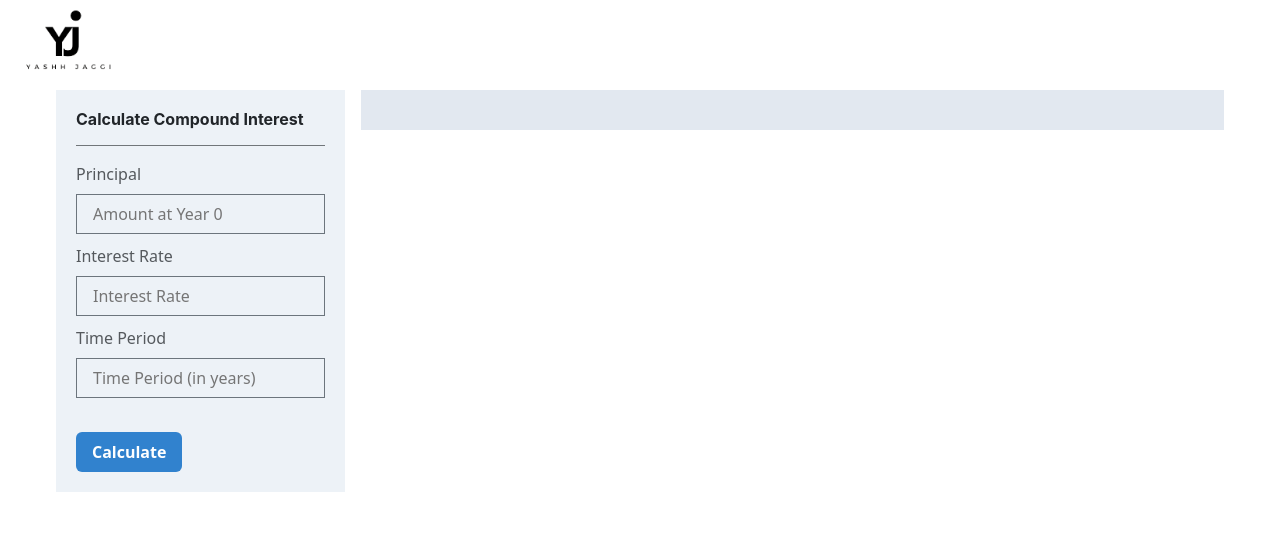
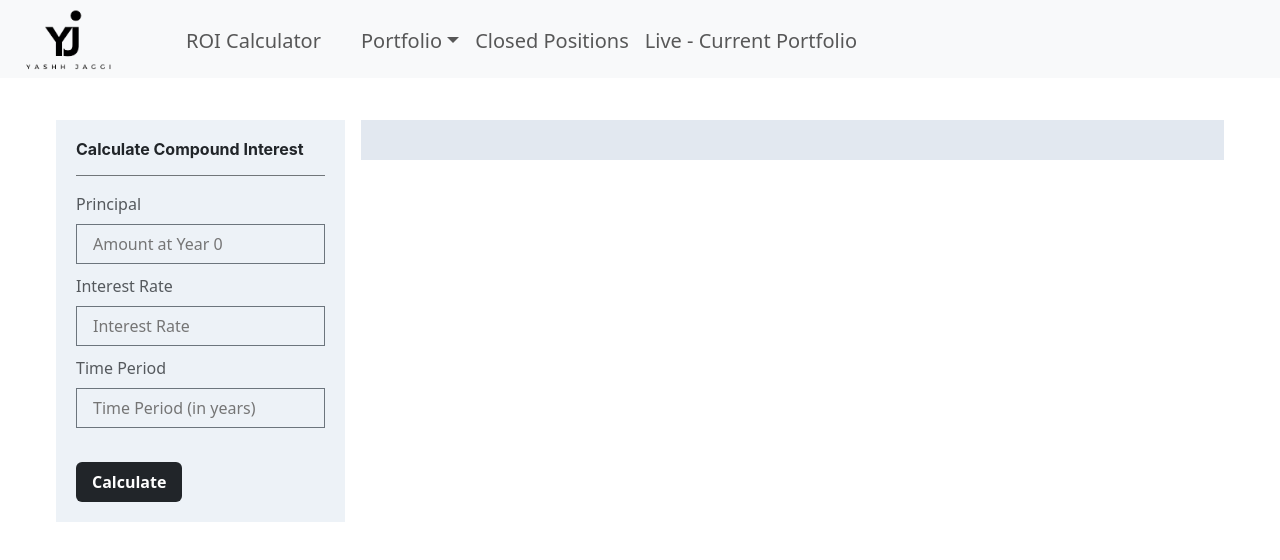
Before and after one commit to yashhjaggi1998/Stan-Weinstein-Portfolio, a Next.js app: page /compound_interest_calculator in a window 1280 px wide. Shown: the top 560 px of the page. Built offline with nearby package versions, Linux system fonts and the light colour scheme.

Commit message:
Compound Interest Calculator - v0.2
- Display Final Net Worth
- Compare with underlying index.

```diff
--- a/pages/compound_interest_calculator.js
+++ b/pages/compound_interest_calculator.js
@@ -1,63 +1,82 @@
 import { Helmet } from "react-helmet";
 import {
-    VStack,
     Heading,
     Input,
     Button,
-    HStack,
-    Center,
     Flex,
-    Container,
-    Grid,
     FormControl,
     FormLabel,
     Box,
     Divider,
+    Text,
 } from "@chakra-ui/react";
-import { useState } from "react";
-import { Chart } from "react-google-charts";
-import LoadingSpinner from "./components/loading-spinner";
 import {
     Navbar,
     Nav,
- } from "react-bootstrap";
- import "bootstrap/dist/css/bootstrap.min.css";
+    NavDropdown,
+} from "react-bootstrap";import { useState } from "react";
+import { Chart } from "react-google-charts";
+import LoadingSpinner from "./components/loading-spinner";
+import "bootstrap/dist/css/bootstrap.min.css";
 
 export default function CompoundInterestCalculator() {
 
     const [endOfYearNetWorth, setEndOfYearNetWorth] = useState([]);
+    const nifty_annual_roi = 15;
 
     const chart_options = {
         title: 'Annual Compound Interest',
-        legend: { position: 'bottom' },
+        legend: { position: 'top' },
+        tooltip: { isHtml: true, trigger: 'focus' },
         hAxis: {
             title: 'Year',
         },
         vAxis: {
-            title: 'Amount',
+            title: 'Net Worth',
             format: 'short',
+        },
+        series: {
+            0: { color: 'green', lineWidth: 2, pointSize: 0, lineDashStyle: [4, 4]},
+            1: {color: 'blue', lineWidth: 2, lineDashStyle: [4, 4], pointSize: 0},
         },
     };
 
+    //Format sales in lakhs and Crores
+    const formatSales = (value) =>
+    {
+        if (value > 10000000) {
+            return (value / 10000000).toFixed(2) + ' Cr';
+        }
+        else if (value > 100000) {
+            return (value / 100000).toFixed(2) + ' L';
+        }
+        else {
+            return value;
+        }
+    };
+
     const handleSubmit = () => {
+
 
         const principal_amount = parseFloat(document.getElementById("principal_amount").value);
         const interest_rate = document.getElementById("interest_rate").value;
         const time_period = document.getElementById("time_period").value;
 
         let amount = principal_amount;
-        let temp_arr = [{year: 0, amount: amount}];
+        let nifty_amount = principal_amount;
+        let temp_arr = [{year: 0, net_worth: amount}];
 
-        for (let i = 1; i <= time_period; i++) {
+        for (let i = 1; i <= time_period; i++)
+        {
             amount *=  1 + interest_rate/100;
-            temp_arr.push({
-                year: i,
-                amount: amount.toFixed(2),
-            });
+            nifty_amount *= 1 + nifty_annual_roi/100;
+
+            temp_arr.push({ year: i, net_worth: amount.toFixed(2), nifty_net_worth: nifty_amount.toFixed(2)});
+
             amount += principal_amount;
+            nifty_amount += principal_amount;
         }
 
-        console.log(temp_arr);
         setEndOfYearNetWorth(temp_arr);
     };
 
@@ -67,8 +86,7 @@ export default function CompoundInterestCalculator() {
                 <title>Compound Interest Calculator</title>
             </Helmet>
 
-            <Navbar fixed="top" bg="white" className="ps-4 pt-1 pb-0">
-
+            <Navbar fixed="top" className="ps-4 pt-1 pb-0" bg="light" data-bs-theme="light">
                 <Navbar.Brand>
                     <img
                         alt="YJ Brand"
@@ -78,13 +96,23 @@ export default function CompoundInterestCalculator() {
                         className="align-top"
                     />
                 </Navbar.Brand>
+                <Nav className="ms-5 me-auto">
+
+                    <Nav.Link href="/compound_interest_calculator" className="fs-5 me-4">ROI Calculator</Nav.Link>
+                    <NavDropdown title="Portfolio" id="portfolio" className="fs-5">
+                        <NavDropdown.Item href="/current_portfolio" className="fs-5">Current Portfolio</NavDropdown.Item>
+                        <NavDropdown.Item href="/fundamental_portfolio" className="fs-5">Fundamental Portfolio</NavDropdown.Item>
+                    </NavDropdown>
+                    <Nav.Link href="/closed_positions" className="fs-5">Closed Positions</Nav.Link>
+                    <Nav.Link href="/current_portfolio_live" className="fs-5">Live - Current Portfolio</Nav.Link>
+                </Nav>
             </Navbar>
 
             <Flex
                 justifyContent="space-between"
                 alignItems="flex-start"
                 height="100vh"
-                marginTop={"90px"}
+                marginTop={"120px"}
                 className="px-5"
             >
 
@@ -113,9 +141,17 @@ export default function CompoundInterestCalculator() {
 
                     <br />
 
-                    <Button colorScheme="blue" size="md" onClick={handleSubmit}>
+                    <Button className="bg-dark" colorScheme="blue" size="md" onClick={handleSubmit}>
                         Calculate
                     </Button>
+
+                    {
+                        endOfYearNetWorth.length > 0 ? (
+                            <Text className="mt-4 text-success fw-bold fs-6">
+                                Mr. X, your net worth after {endOfYearNetWorth[endOfYearNetWorth.length - 1].year} years is ₹{formatSales(endOfYearNetWorth[endOfYearNetWorth.length - 1].net_worth)}
+                            </Text>
+                        ) : null
+                    }
 
                 </Box>
 
@@ -129,15 +165,15 @@ export default function CompoundInterestCalculator() {
                                 chartType="LineChart"
                                 loader={<LoadingSpinner />}
                                 data={[
-                                    ['Year', 'Amount'],
-                                    ...endOfYearNetWorth.map((item) => [item.year, parseFloat(item.amount)]),
+                                    ['Year', 'Your Net Worth', 'Underlying Index'],
+                                    ...endOfYearNetWorth.map((item) => [item.year, parseFloat(item.net_worth), parseFloat(item.nifty_net_worth)]),
                                 ]}
                                 options={chart_options}
-                                rootProps={{ 'data-testid': '1' }}
                             />
                         ) : null
                     }
                 </Box>
+
             </Flex>
 
         </>
```
